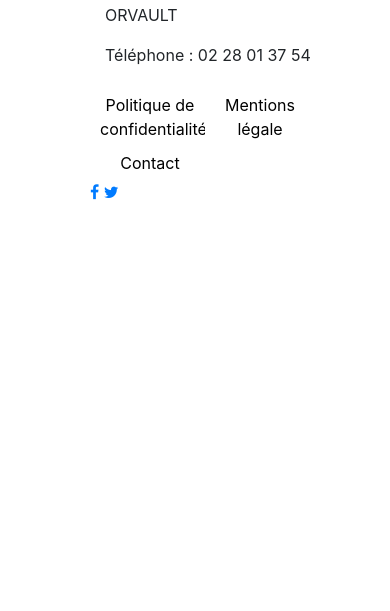
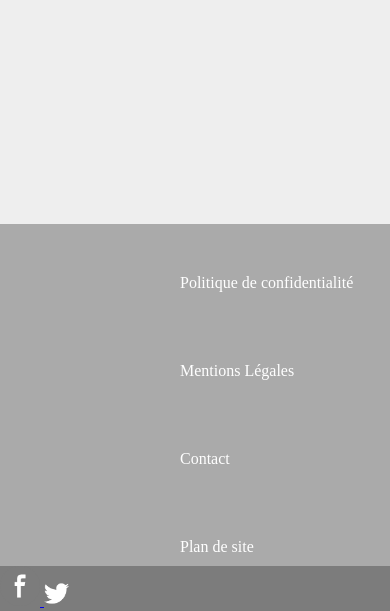
Before and after one commit to GeoffroyDutot/UMAKE, a PHP site: page / in a window 390 px wide. Shown: the part 233-844 px from the top of the page. Run offline with PHP 8.4, Linux system fonts and the light colour scheme.

Commit message:
enu+footer

```diff
--- a/css/style.css
+++ b/css/style.css
@@ -3,72 +3,3 @@ body {
     margin: 0px;
     background-color: #eeeeee;
 }
-#header {
-    background-color: #1c1c1c;
-    background-attachment: fixed;
-    position: fixed;
-    color: white;
-    height: 50px;
-    width: 100%;
-}
-/* MENU DEROULANT */
-#menu {
-    position: fixed;
-    background: #ffffff;
-    padding: 5px;
-    width: 100%;
-    margin-top: 50px;
-}
-#menu ul {
-    margin:0;
-    padding:5px;
-    list-style-type:none;
-    text-align:center;
-    }
-   #menu li {
-    float:left;
-    margin:auto;
-    padding:5px;
-    background-color:#ffffff;
-    }
-   #menu li a {
-    display:block;
-    width:100px;
-    color:#000000;
-    text-decoration:none;
-    padding:0px;
-    }
-   #menu li a:hover {
-    color:#424242;
-    }
-    #menu ul li ul {
-        display:none;
-        }
-    #menu ul li:hover ul {
-        display:block;
-        }
-    #menu li:hover ul li {
-        float:none;
-        }
-    #menu li ul {
-        position:absolute;
-        }
-/* BAS DE LA PAGE */
-#bas_de_page {
-    background-color: #aaaaaa;
-    margin-top: 100%;
-    width: 100%;
-}
-#reseau_sociaux {
-    background-color: #7c7c7c;
-}
-
-.logo_facebook_bas{
-    margin-left: 1215px;
-}
-
-.logo_twitter_bas {
-  margin-top: 10px;
-    margin-right: 235px;
-    float: right;
-}
--- /dev/null
+++ b/css/style_footer.css
@@ -0,0 +1,59 @@
+
+/* BAS DE LA PAGE PRINCIPAL*/
+
+#footer {
+    background-color: #aaaaaa;
+    bottom: 20px;
+    left: 0;
+    right: 0;
+    position: absolute;
+    width: 100%;
+}
+
+
+#footer ul {
+    margin:0;
+    padding:15px;
+    list-style-type:none;
+    text-align:center;
+    }
+
+    #footer li {
+     float:left;
+     margin-top: 25px;
+     margin-left:150px;
+     margin-bottom: 25px;
+     padding:5px;
+     }
+
+     #footer li a {
+      display:block;
+      width: 100%;
+      color:#ffffff;
+      text-decoration:none;
+      padding:5px;
+      }
+
+
+/* BAS DE LA PAGE SECONDAIRE*/
+
+#reseau_sociaux {
+    background-color: #7c7c7c;
+    background-attachment: fixed;
+    bottom: 0;
+    left: 0;
+    right: 0;
+    position: fixed;
+    height: 45px;
+    width: 100%;
+}
+
+.logo_facebook_bas{
+    margin-left: 1215px;
+}
+
+.logo_twitter_bas {
+  margin-top: 10px;
+    margin-right: 235px;
+    float: right;
+}
--- a/style.css
+++ b/css/style_navbar.css
@@ -1,8 +1,5 @@
-body {
-    padding: 0px;
-    margin: 0px;
-    background-color: #eeeeee;
-}
+/* Haut de page */
+
 #header {
     background-color: #1c1c1c;
     background-attachment: fixed;
@@ -13,68 +10,59 @@ body {
 }
 
 .logo_user {
-    float:right;
-    margin-top: 2px;
+    float: right;
+    margin-top: 5px;
+    margin-right: 15px;
 }
 
 /* MENU DEROULANT */
-#menu {
+
+#navbar {
     position: fixed;
     background: #ffffff;
     padding: 5px;
     width: 100%;
     margin-top: 50px;
 }
-#menu ul {
+
+#navbar ul {
     margin:0;
     padding:5px;
     list-style-type:none;
     text-align:center;
     }
-   #menu li {
+
+   #navbar li {
     float:left;
     margin:auto;
     padding:5px;
     background-color:#ffffff;
     }
-   #menu li a {
+
+   #navbar li a {
     display:block;
     width:100px;
     color:#000000;
     text-decoration:none;
     padding:0px;
     }
-   #menu li a:hover {
+
+   #navbar li a:hover {
     color:#424242;
     }
-    #menu ul li ul {
+
+    #navbar ul li ul {
         display:none;
         }
-    #menu ul li:hover ul {
+
+    #navbar ul li:hover ul {
         display:block;
         }
-    #menu li:hover ul li {
+
+    #navbar li:hover ul li {
         float:none;
         }
-    #menu li ul {
+
+    #navbar li ul {
         position:absolute;
         }
-/* BAS DE LA PAGE */
-#bas_de_page {
-    background-color: #aaaaaa;
-    margin-top: 100%;
-    width: 100%;
-}
-#reseau_sociaux {
-    background-color: #7c7c7c;
-}
-
-.logo_facebook_bas{
-    margin-left: 1215px;
-}
-
-.logo_twitter_bas {
-  margin-top: 10px;
-    margin-right: 235px;
-    float: right;
-}
--- a/footer.php
+++ b/footer.php
@@ -1,35 +1,13 @@
-<footer class="container-fluid bg-grey py-5">
-<div class="container">
-   <div class="row">
-      <div class=".col-md-8">
-         <div class="row">
-            <div class=".col-md-8">
-               <div class="logo-part">
-                  <img src="https://numerique.imie.fr/wp-content/uploads/sites/2/2018/06/logos-filiere-numerique-e1534713431224.png" class="w-50 logo-footer" >
-                  <p>213 ROUTE DE RENNES 44700 ORVAULT  </p>
-                  <p>Téléphone : 02 28 01 37 54</p>
-               </div>
-            </div>
+  <div id="footer">
+    <ul>
+      <li><a href="#">Politique de confidentialité</a></li>
+      <li><a href="#">Mentions Légales</a></li>
+      <li><a href="#">Contact</a></li>
+      <li><a href="#"> Plan de site</a></li>
+    </ul>
+  </div>
 
-            <div class="row ">
-                  <div class=".col-md-8">
-                     <ul>
-                        <li> <a href="https://numerique.imie.fr/politique-de-confidentialite/">Politique de confidentialité</a> </li>
-
-                        <li> <a href="https://numerique.imie.fr/mentions-legales/">Mentions légale</a> </li>
-
-                        <li> <a href="https://numerique.imie.fr/contact/">Contact</a> </li>
-
-                     </ul>
-                  </div>
-                 <div class="social">
-                  <a href="https://www.facebook.com/IMIE.IT/"><i class="fa fa-facebook" aria-hidden="true"></i></a>
-                  <a href="https://twitter.com/ecoleimie"><i class="fa fa-twitter" aria-hidden="true"></i></a>
-               </div>
-
-         </div>
-      </div>
-         </div>
-      </div>
-   </div>
-</div>
+  <div id="reseau_sociaux">
+      <a href="https://www.facebook.com/IMIE.IT/"><img src="Images/logo_facebook_blanc.png" alt="logo_facebook_bas" width="40"/>
+      <a href="https://twitter.com/ecoleimie"><img src="Images/logo_twitter_blanc.png" alt="logo_twitter_bas" width="25"/>
+  </div>
--- a/index.php
+++ b/index.php
@@ -1,16 +1,15 @@
 <!doctype html>
 <html lang="fr">
+
   <head>
-
 
     <title>Blog IMIE</title>
     <link rel="stylesheet" href="css/style.css">
+    <link rel="stylesheet" href="css/style_navbar.css">
+    <link rel="stylesheet" href="css/style_footer.css">
     <meta charset="utf-8">
     <meta name="viewport" content="width=device-width, initial-scale=1">
-  <link rel="stylesheet" href="https://maxcdn.bootstrapcdn.com/bootstrap/4.1.3/css/bootstrap.min.css">
-  <link href="https://fonts.googleapis.com/css?family=Playfair+Display:400,700,900" rel="stylesheet">
-  <link rel="stylesheet" href="https://cdnjs.cloudflare.com/ajax/libs/font-awesome/4.7.0/css/font-awesome.min.css">
-  <link href="https://fonts.googleapis.com/css?family=Roboto:100,300,400,500,700" rel="stylesheet">
+
 
   </head>
 
@@ -22,9 +21,8 @@
 
 
 
-<script src="https://ajax.googleapis.com/ajax/libs/jquery/3.3.1/jquery.min.js"></script>
-<script src="https://cdnjs.cloudflare.com/ajax/libs/popper.js/1.14.3/umd/popper.min.js"></script>
-<script src="https://maxcdn.bootstrapcdn.com/bootstrap/4.1.3/js/bootstrap.min.js"></script>
+
+
 
    </body>
 
--- a/navbar.php
+++ b/navbar.php
@@ -1,13 +1,15 @@
 <!--header-------------->
-<div id="header">
-<a href="espacemembre.php"> <img clas="logo_user" src="images\espacemembre.png" alt="Mon Espace"  height="30px" width="auto"></a>
-</div>
+  <div id="header">
+
+      <a href="espacemembre.php"> <img class="logo_user" src="images\espacemembre.png" alt="Mon Espace"  height="30px" width="auto"></a>
+
+  </div>
 <!--menu-------------->
-<div id="menu">
+<div id="navbar">
 
    <ul>
 
-     <li><a href="index.php">ACCUEIL</a></li>
+     <li><a href="index.php">ACCUEIL</a>
 
      <li><a href="cours\dev\presentation_dev.php">DEV ▼</a>
 
@@ -15,19 +17,24 @@
          <li><a href="#">Langages web</a></li>
          <li><a href="#">Langages logiciel</a></li>
          <li><a href="#">Langages mobile</a></li>
+       </ul>
 
-       </ul>
       <li><a href="cours\digi\presentation_digi.php">DIGI ▼</a>
+
         <ul>
           <li><a href="#">Listes des cours </a></li>
           <li><a href="#">Derniers cours</a></li>
           <li><a href="#">Cours populaire</a></li>
         </ul>
+
       <li><a href="cours\ops\presentation_ops.php">OPS ▼</a>
+
         <ul>
           <li><a href="#">Listes des cours</a></li>
           <li><a href="#">Derniers cours</a></li>
           <li><a href="#">Cours populaire</a></li>
         </ul>
+
       </li>
-        </ul>
+    </ul>
+</div>
```
Also changed, not shown: cours/dev/presentation_dev.php (+16 -9 lines), css/styles_footer.css (deleted, +0 -106 lines), presentation_dev.php (deleted, +0 -18 lines). Lines whose indentation alone changed are shown as unchanged.
